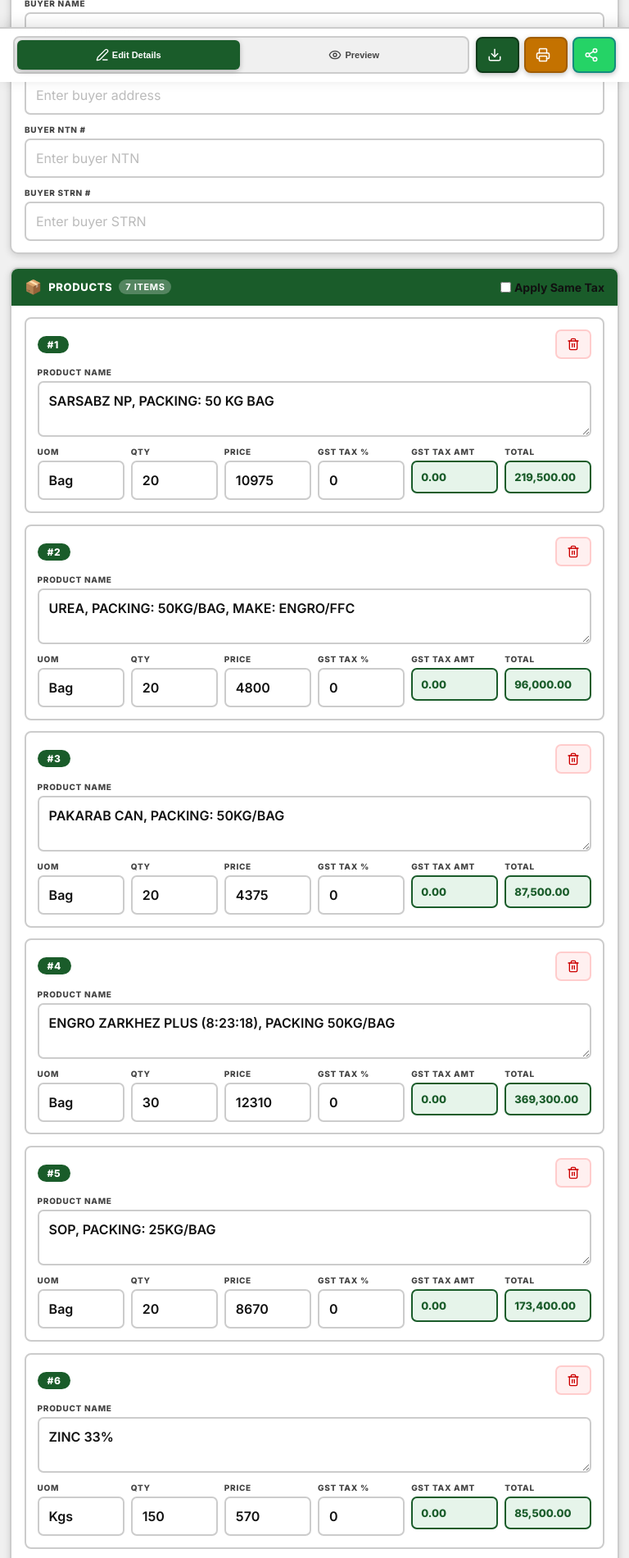
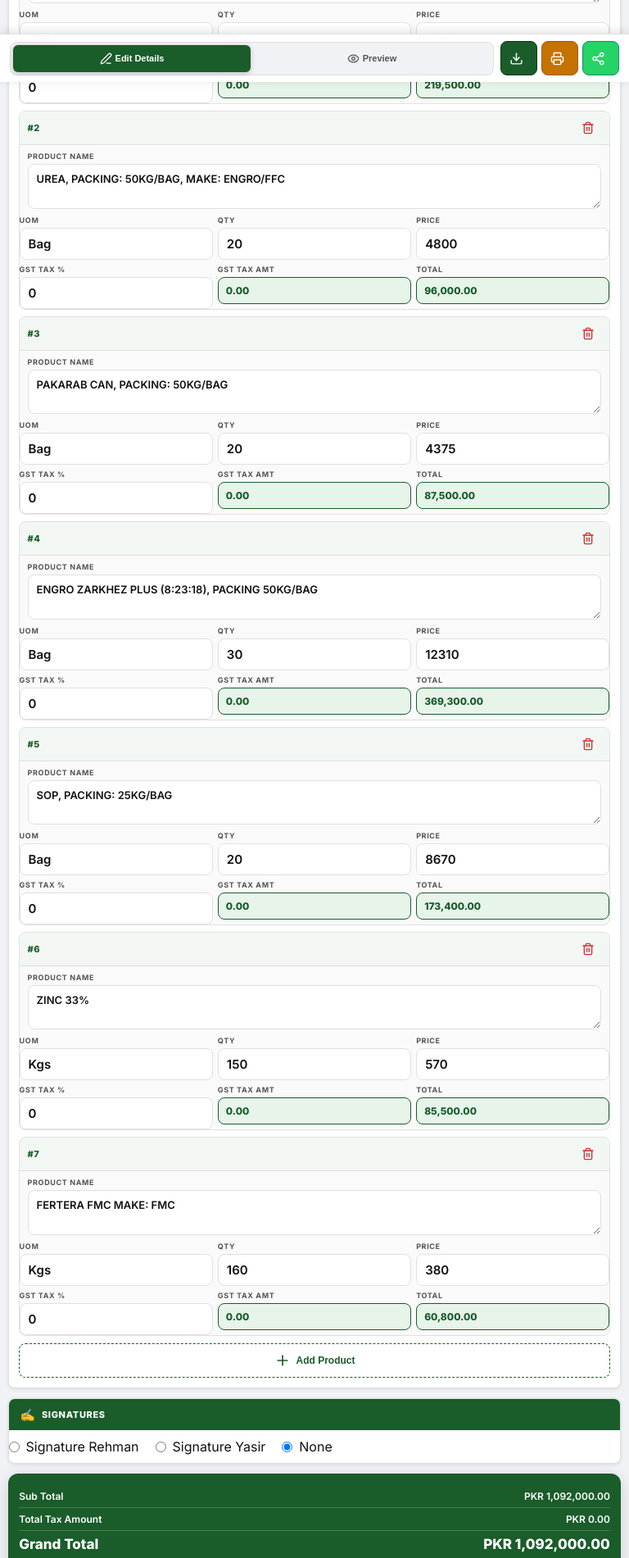
Before and after one commit to ranaaalihaider/Rehman-Agro-Invoice-Generator, a React (Vite) app: page / in a window 768 px wide. Shown: the part 700-2601 px from the top of the page at 82% size. Built offline with nearby package versions, Linux system fonts and the light colour scheme.

Commit message:
Mobile UI redesign: compact professional form layout

```diff
--- a/src/App.jsx
+++ b/src/App.jsx
@@ -265,7 +265,8 @@
                         <Trash2 size={16} />
                       </button>
                     </div>
-                    <div className="field" style={{ marginBottom: '12px' }}>
+                    <div className="product-body">
+                      <div className="field">
                       <label className="field-label">Product Name</label>
                       <textarea
                         className="field-input"
@@ -273,10 +274,11 @@
                         onChange={e => updateProduct(p.id, 'name', e.target.value)}
                         rows={2}
                         placeholder="Enter product description"
-                        style={{ resize: 'vertical', minHeight: '60px' }}
+                        style={{ resize: 'vertical', minHeight: '48px' }}
                       />
                     </div>
-                    <div className="product-meta-grid" style={{ gridTemplateColumns: 'repeat(auto-fit, minmax(100px, 1fr))' }}>
+                    </div>
+                    <div className="product-meta-grid">
                       <div className="field">
                         <label className="field-label">UOM</label>
                         <input className="field-input" type="text" value={p.uom} onChange={e => updateProduct(p.id, 'uom', e.target.value)} />
--- a/src/index.css
+++ b/src/index.css
@@ -8,14 +8,16 @@
   --green-light:  #e6f4ea;
   --amber:        #c47200;
   --amber-dark:   #a05c00;
-  --bg:           #f0f0f0;
+  --bg:           #f0f2f5;
   --white:        #ffffff;
   --black:        #111111;
-  --grey:         #444444;
-  --border:       #cccccc;
-  --radius:       10px;
-  --shadow:       0 2px 8px rgba(0,0,0,.15);
-  --shadow-lg:    0 6px 24px rgba(0,0,0,.18);
+  --grey:         #555555;
+  --border:       #e0e0e0;
+  --border-focus: #1a5c2a;
+  --radius:       12px;
+  --radius-sm:    8px;
+  --shadow:       0 1px 4px rgba(0,0,0,.10);
+  --shadow-lg:    0 4px 20px rgba(0,0,0,.14);
 }
 
 body {
@@ -29,8 +31,8 @@
 .app-header {
   background: var(--green);
   color: var(--white);
-  padding: 1.1rem 1.5rem;
-  box-shadow: 0 3px 12px rgba(0,0,0,.35);
+  padding: 0.9rem 1.25rem;
+  box-shadow: 0 2px 10px rgba(0,0,0,.3);
   position: sticky;
   top: 0;
   z-index: 100;
@@ -41,13 +43,13 @@
   margin: 0 auto;
   display: flex;
   align-items: center;
-  gap: 0.9rem;
+  gap: 0.75rem;
 }
 
 .app-header-icon {
-  background: rgba(255,255,255,.2);
-  border-radius: 8px;
-  padding: 9px;
+  background: rgba(255,255,255,.15);
+  border-radius: 10px;
+  padding: 7px;
   display: flex;
   align-items: center;
   justify-content: center;
@@ -55,7 +57,7 @@
 }
 
 .app-title {
-  font-size: clamp(17px, 4vw, 24px);
+  font-size: clamp(15px, 4vw, 22px);
   font-weight: 800;
   letter-spacing: -0.3px;
   line-height: 1.2;
@@ -63,42 +65,42 @@
 }
 
 .app-subtitle {
-  font-size: 12px;
-  opacity: 0.85;
-  margin-top: 2px;
+  font-size: 11px;
+  opacity: 0.8;
+  margin-top: 1px;
   color: var(--white);
 }
 
 /* ── TOOLBAR ── */
 .toolbar {
   background: var(--white);
-  border-bottom: 3px solid var(--green);
-  padding: 0.6rem 1.5rem;
+  border-bottom: 2px solid var(--green);
+  padding: 0.5rem 1.25rem;
   display: flex;
   align-items: center;
   justify-content: space-between;
   flex-wrap: wrap;
-  gap: 0.75rem;
+  gap: 0.6rem;
   position: sticky;
-  top: 72px;
+  top: 64px;
   z-index: 90;
-  box-shadow: 0 2px 6px rgba(0,0,0,.1);
+  box-shadow: 0 1px 4px rgba(0,0,0,.08);
 }
 
 .toolbar-tabs {
   display: flex;
-  gap: 4px;
+  gap: 3px;
   background: var(--bg);
-  padding: 4px;
+  padding: 3px;
   border-radius: 8px;
-  border: 2px solid var(--border);
+  border: 1.5px solid var(--border);
 }
 
 .tab-btn {
   display: inline-flex;
   align-items: center;
-  gap: 6px;
-  padding: 7px 16px;
+  gap: 5px;
+  padding: 6px 14px;
   border: none;
   border-radius: 6px;
   font-size: 13px;
@@ -114,122 +116,109 @@
 .tab-active {
   background: var(--green) !important;
   color: var(--white) !important;
-  box-shadow: 0 2px 6px rgba(0,0,0,.25);
+  box-shadow: 0 2px 6px rgba(0,0,0,.2);
 }
 
-.toolbar-actions { display: flex; gap: 8px; }
+.toolbar-actions { display: flex; gap: 7px; }
 
 .action-btn {
   display: inline-flex;
   align-items: center;
   justify-content: center;
-  gap: 7px;
-  padding: 8px 16px;
-  border: 2px solid transparent;
+  gap: 6px;
+  padding: 7px 14px;
+  border: 1.5px solid transparent;
   border-radius: 7px;
   font-size: 13px;
-  font-weight: 800;
+  font-weight: 700;
   cursor: pointer;
   transition: all 0.15s;
   color: var(--white);
-  letter-spacing: 0.02em;
 }
 
-.download-btn {
-  background: var(--green);
-  border-color: var(--green-dark);
-  box-shadow: 0 2px 6px rgba(0,0,0,.25);
-}
-.download-btn:hover { background: var(--green-dark); transform: translateY(-1px); }
+.download-btn { background: var(--green); border-color: var(--green-dark); }
+.download-btn:hover { background: var(--green-dark); }
 
-.print-btn {
-  background: var(--amber);
-  border-color: var(--amber-dark);
-  box-shadow: 0 2px 6px rgba(0,0,0,.25);
-}
-.print-btn:hover { background: var(--amber-dark); transform: translateY(-1px); }
+.print-btn { background: var(--amber); border-color: var(--amber-dark); }
+.print-btn:hover { background: var(--amber-dark); }
 
-.whatsapp-btn {
-  background: #25D366;
-  border-color: #128C7E;
-  box-shadow: 0 2px 6px rgba(0,0,0,.25);
-}
-.whatsapp-btn:hover { background: #128C7E; transform: translateY(-1px); }
+.whatsapp-btn { background: #25D366; border-color: #128C7E; }
+.whatsapp-btn:hover { background: #128C7E; }
 
 /* ── MAIN ── */
 .main-content {
   max-width: 900px;
   margin: 0 auto;
-  padding: 1.25rem 1rem 3rem;
+  padding: 1rem 1rem 3rem;
 }
 
 /* ── FORM WRAPPER ── */
-.form-wrapper { display: flex; flex-direction: column; gap: 1rem; }
+.form-wrapper { display: flex; flex-direction: column; gap: 0.75rem; }
 
 /* ── FORM CARDS ── */
 .form-card {
   background: var(--white);
   border-radius: var(--radius);
   box-shadow: var(--shadow);
-  border: 2px solid var(--border);
+  border: 1.5px solid var(--border);
   overflow: hidden;
 }
 
 .form-card-header {
   display: flex;
   align-items: center;
-  gap: 10px;
-  padding: 0.85rem 1.25rem;
+  gap: 8px;
+  padding: 0.7rem 1rem;
   background: var(--green);
 }
 
-.form-card-icon { font-size: 17px; }
+.form-card-icon { font-size: 15px; }
 
 .form-card-title {
-  font-size: 14px;
+  font-size: 12px;
   font-weight: 800;
   color: var(--white);
   display: flex;
   align-items: center;
   gap: 8px;
   text-transform: uppercase;
-  letter-spacing: 0.05em;
+  letter-spacing: 0.06em;
 }
 
 .product-count {
-  font-size: 11px;
+  font-size: 10px;
   font-weight: 700;
   background: rgba(255,255,255,.25);
   color: var(--white);
-  padding: 2px 8px;
+  padding: 1px 7px;
   border-radius: 20px;
 }
 
 .form-grid-2 {
   display: grid;
   grid-template-columns: 1fr 1fr;
-  gap: 1rem;
-  padding: 1.1rem 1.25rem;
+  gap: 0.75rem;
+  padding: 0.9rem 1rem;
 }
 
 @media (max-width: 480px) { .form-grid-2 { grid-template-columns: 1fr; } }
 
 /* ── FIELDS ── */
-.field { display: flex; flex-direction: column; gap: 5px; }
+.field { display: flex; flex-direction: column; gap: 4px; }
 
 .field-label {
-  font-size: 11px;
-  font-weight: 800;
+  font-size: 10px;
+  font-weight: 700;
   color: var(--grey);
   text-transform: uppercase;
   letter-spacing: 0.07em;
 }
 
 .field-input {
-  padding: 10px 12px;
-  border: 2px solid var(--border);
-  border-radius: 7px;
-  font-size: 16px;
+  padding: 9px 11px;
+  border: 1.5px solid var(--border);
+  border-radius: var(--radius-sm);
+  font-size: 15px;
   font-family: 'Inter', sans-serif;
   color: var(--black);
   background: var(--white);
@@ -241,78 +230,84 @@
 .field-input:focus {
   outline: none;
   border-color: var(--green);
-  box-shadow: 0 0 0 3px rgba(26,92,42,.2);
+  box-shadow: 0 0 0 3px rgba(26,92,42,.15);
 }
 
-.field-input::placeholder { color: #bbbbbb; font-weight: 400; }
+.field-input::placeholder { color: #c0c0c0; font-weight: 400; }
 
 /* ── PRODUCT CARDS ── */
 .products-list {
   display: flex;
   flex-direction: column;
-  gap: 0.85rem;
-  padding: 1rem 1.25rem;
+  gap: 0.6rem;
+  padding: 0.75rem 1rem;
 }
 
 .product-card {
-  border: 2px solid var(--border);
-  border-radius: 8px;
-  padding: 1rem;
-  background: var(--white);
+  border: 1.5px solid var(--border);
+  border-radius: var(--radius-sm);
+  background: #fafafa;
+  overflow: hidden;
   transition: border-color 0.15s, box-shadow 0.15s;
 }
 
-.product-card:hover {
+.product-card:focus-within {
   border-color: var(--green);
-  box-shadow: 0 2px 10px rgba(26,92,42,.15);
+  box-shadow: 0 0 0 3px rgba(26,92,42,.08);
 }
 
 .product-card-header {
   display: flex;
   justify-content: space-between;
   align-items: center;
-  margin-bottom: 10px;
+  padding: 8px 10px;
+  background: #f2f7f3;
+  border-bottom: 1px solid var(--border);
 }
 
 .product-number {
-  font-size: 12px;
+  font-size: 11px;
   font-weight: 800;
-  color: var(--white);
-  background: var(--green);
-  padding: 3px 12px;
-  border-radius: 20px;
+  color: var(--green);
   letter-spacing: 0.04em;
 }
 
 .remove-btn {
-  background: #fff0f0;
-  border: 2px solid #ffcccc;
-  border-radius: 7px;
-  color: #cc0000;
-  padding: 5px 10px;
+  background: transparent;
+  border: none;
+  border-radius: 6px;
+  color: #cc3333;
+  padding: 4px 6px;
   cursor: pointer;
   display: flex;
   align-items: center;
-  font-weight: 700;
   transition: all 0.15s;
 }
-.remove-btn:hover { background: #ffcccc; border-color: #cc0000; }
+.remove-btn:hover { background: #ffeeee; }
+
+/* Product body padding */
+.product-body {
+  padding: 10px;
+  display: flex;
+  flex-direction: column;
+  gap: 8px;
+}
 
 .product-meta-grid {
   display: grid;
   grid-template-columns: 1fr 1fr;
-  gap: 10px;
+  gap: 8px;
 }
 
 @media (min-width: 640px) {
-  .product-meta-grid { grid-template-columns: repeat(4, 1fr); }
+  .product-meta-grid { grid-template-columns: repeat(6, 1fr); }
 }
 
 .line-total {
-  padding: 10px 12px;
-  border: 2px solid var(--green);
-  border-radius: 7px;
-  font-size: 14px;
+  padding: 9px 11px;
+  border: 1.5px solid var(--green);
+  border-radius: var(--radius-sm);
+  font-size: 13px;
   font-weight: 800;
   color: var(--green);
   background: var(--green-light);
@@ -321,19 +316,21 @@
 }
 
 .add-product-btn {
-  margin: 0 1.25rem 1.1rem;
-  display: inline-flex;
+  margin: 0 1rem 0.9rem;
+  display: flex;
   align-items: center;
+  justify-content: center;
   gap: 7px;
-  padding: 10px 20px;
-  border: 2px dashed var(--green);
-  border-radius: 8px;
+  padding: 11px;
+  border: 1.5px dashed var(--green);
+  border-radius: var(--radius-sm);
   background: var(--white);
   color: var(--green);
-  font-size: 14px;
-  font-weight: 800;
+  font-size: 13px;
+  font-weight: 700;
   cursor: pointer;
   transition: all 0.15s;
+  width: calc(100% - 2rem);
 }
 .add-product-btn:hover { background: var(--green-light); }
 
@@ -341,31 +338,29 @@
 .summary-card {
   background: var(--green);
   border-radius: var(--radius);
-  padding: 1.25rem;
+  padding: 1.1rem;
   color: var(--white);
   box-shadow: var(--shadow-lg);
-  border: 2px solid var(--green-dark);
 }
 
 .summary-row {
   display: flex;
   justify-content: space-between;
   align-items: center;
-  padding: 8px 0;
-  font-size: 14px;
+  padding: 7px 0;
+  font-size: 13px;
   font-weight: 600;
-  border-bottom: 1px solid rgba(255,255,255,.25);
+  border-bottom: 1px solid rgba(255,255,255,.2);
 }
 
 .grand-total-row {
-  font-size: 20px;
+  font-size: 19px;
   font-weight: 800;
   border-bottom: none;
-  padding-top: 14px;
-  color: var(--white);
+  padding-top: 12px;
 }
 
-.summary-actions { display: flex; gap: 10px; margin-top: 1rem; }
+.summary-actions { display: flex; gap: 8px; margin-top: 0.9rem; }
 
 /* ── PREVIEW WRAPPER ── */
 .preview-wrapper {
@@ -374,16 +369,6 @@
   padding: 1rem 0.5rem;
   overflow-x: auto;
   -webkit-overflow-scrolling: touch;
-}
-
-.invoice-scaler {
-  width: 780px;
-  transform-origin: top left;
-  background: var(--white);
-  box-shadow: var(--shadow-lg);
-  border-radius: 8px;
-  overflow: hidden;
-  border: 2px solid var(--border);
 }
 
 /* ── INVOICE PRINT TEMPLATE ── */
@@ -459,10 +444,9 @@
 @media (max-width: 768px) {
 
   /* Header */
-  .app-header { padding: 0.75rem 1rem; position: sticky; top: 0; z-index: 100; }
-  .app-header-inner { justify-content: flex-start; gap: 0.6rem; }
-  .app-title { font-size: 16px; }
-  .app-subtitle { font-size: 11px; }
+  .app-header { padding: 0.65rem 0.9rem; }
+  .app-title { font-size: 15px; }
+  .app-subtitle { display: none; }
 
   /* Bottom nav toolbar */
   .toolbar {
@@ -471,9 +455,9 @@
     bottom: 0;
     left: 0;
     width: 100%;
-    padding: 0.6rem 1rem calc(0.6rem + env(safe-area-inset-bottom));
-    box-shadow: 0 -3px 16px rgba(0,0,0,0.12);
-    border-top: 2px solid var(--border);
+    padding: 0.5rem 0.75rem calc(0.5rem + env(safe-area-inset-bottom));
+    box-shadow: 0 -2px 12px rgba(0,0,0,.12);
+    border-top: 1.5px solid var(--border);
     border-bottom: none;
     z-index: 999;
     background: rgba(255,255,255,0.97);
@@ -483,109 +467,123 @@
     gap: 0.5rem;
   }
 
-  /* Tabs take left portion */
   .toolbar-tabs {
     flex: 1;
     display: flex;
-    gap: 4px;
+    gap: 3px;
     padding: 3px;
-    border-radius: 8px;
   }
   .tab-btn {
     flex: 1;
     justify-content: center;
-    padding: 10px 6px;
+    padding: 9px 6px;
     font-size: 11px;
     gap: 4px;
   }
-  .tab-btn svg { width: 16px; height: 16px; }
+  .tab-btn svg { width: 15px; height: 15px; }
 
-  /* Action buttons take right portion */
-  .toolbar-actions { flex-shrink: 0; display: flex; gap: 6px; }
+  .toolbar-actions { flex-shrink: 0; display: flex; gap: 5px; }
   .action-btn {
-    padding: 10px 12px;
+    padding: 9px 10px;
     border-radius: 8px;
-    font-size: 0;  /* hide text on small screens */
-    min-width: 44px;
+    font-size: 0;
+    min-width: 42px;
+    min-height: 42px;
+  }
+  .action-btn svg { width: 17px; height: 17px; }
+
+  /* Main content */
+  .main-content { padding: 0.6rem 0.6rem 6rem; }
+
+  /* Form cards */
+  .form-card { border-radius: var(--radius-sm); }
+  .form-card-header { padding: 0.6rem 0.85rem; }
+  .form-card-title { font-size: 11px; }
+
+  .form-grid-2 {
+    grid-template-columns: 1fr 1fr;
+    gap: 0.6rem;
+    padding: 0.7rem 0.85rem;
+  }
+
+  /* Fields */
+  .field-input { font-size: 15px; padding: 9px 10px; }
+  .field-label { font-size: 9px; }
+
+  /* Products */
+  .products-list { padding: 0.6rem 0.75rem; gap: 0.5rem; }
+
+  .product-card-header { padding: 6px 10px; }
+
+  .product-body { padding: 8px 10px; gap: 7px; }
+
+  /* Name textarea compact */
+  .product-body textarea.field-input {
+    min-height: 48px;
+    font-size: 13px;
+    padding: 8px 10px;
+    line-height: 1.4;
+  }
+
+  /* 3-col layout for numeric fields on mobile */
+  .product-meta-grid {
+    grid-template-columns: 1fr 1fr 1fr;
+    gap: 6px;
+  }
+
+  .line-total { font-size: 12px; padding: 8px 9px; }
+
+  .add-product-btn {
+    margin: 0 0.75rem 0.75rem;
+    padding: 10px;
+    font-size: 12px;
+    width: calc(100% - 1.5rem);
+  }
+
+  /* Summary */
+  .summary-card { padding: 0.85rem; }
+  .summary-row { font-size: 12px; padding: 6px 0; }
+  .grand-total-row { font-size: 17px; }
+  .summary-actions {
+    flex-direction: row;
+    flex-wrap: wrap;
+    gap: 7px;
+    margin-top: 0.75rem;
+  }
+  .summary-actions .action-btn {
+    flex: 1;
+    min-width: 80px;
+    font-size: 12px;
+    padding: 11px 8px;
     min-height: 44px;
   }
-  .action-btn svg { width: 18px; height: 18px; }
+  .summary-actions .action-btn svg { width: 15px; height: 15px; }
 
-  /* Main content with bottom nav clearance */
-  .main-content { padding: 0.75rem 0.75rem 7rem; }
-
-  /* Form cards */
-  .form-card { border-radius: 10px; }
-  .form-card-header { padding: 0.8rem 1rem; }
-  .form-card-title { font-size: 13px; }
-
-  /* 2-col grid → 1-col on mobile */
-  .form-grid-2 {
-    grid-template-columns: 1fr;
-    gap: 0.75rem;
-    padding: 0.85rem 1rem;
-  }
-
-  /* Field inputs larger for touch */
-  .field-input { font-size: 16px; padding: 12px; }
-  .field-label { font-size: 10px; }
-
-  /* Products */
-  .products-list { padding: 0.85rem 1rem; gap: 0.85rem; }
-  .product-card { padding: 0.85rem; }
-  .add-product-btn {
-    margin: 0 1rem 1rem;
-    padding: 14px;
-    font-size: 14px;
-    justify-content: center;
-    width: calc(100% - 2rem);
-  }
-
-  /* Product meta: 2-col grid on mobile (UOM+Qty on one row, Price+Total on next) */
-  .product-meta-grid { grid-template-columns: 1fr 1fr; gap: 8px; }
-
-  /* Summary */
-  .summary-card { padding: 1rem; }
-  .summary-row { font-size: 13px; padding: 7px 0; }
-  .grand-total-row { font-size: 18px; }
-  .summary-actions { flex-direction: column; gap: 10px; margin-top: 0.85rem; }
-  .summary-actions .action-btn {
-    width: 100%;
-    font-size: 14px;
-    justify-content: center;
-    padding: 14px;
-    min-height: 48px;
-  }
-  .summary-actions .action-btn svg { width: 18px; height: 18px; }
-
-  /* Invoice preview: scale to fit screen */
+  /* Preview */
   .preview-wrapper {
     padding: 0;
-    margin: 0 -0.75rem;
+    margin: 0 -0.6rem;
     border-radius: 0;
     overflow-x: auto;
     -webkit-overflow-scrolling: touch;
-    background: #e8e8e8;
+    background: #e4e4e4;
   }
 
-  /* Scale invoice down to fit viewport */
   .invoice-container {
     transform-origin: top left;
     transform: scale(0.45);
     width: 780px;
-    margin-bottom: -55%;  /* compensate for scale whitespace */
+    margin-bottom: -55%;
   }
 
-  /* Remove btn bigger touch target */
-  .remove-btn { padding: 8px 12px; }
-
-  /* Line total */
-  .line-total { font-size: 13px; padding: 10px; }
+  .remove-btn { padding: 6px 8px; }
 }
 
 /* Extra small screens */
 @media (max-width: 380px) {
-  .app-title { font-size: 14px; }
-  .tab-btn { font-size: 10px; padding: 9px 4px; }
+  .app-title { font-size: 13px; }
+  .tab-btn { font-size: 10px; padding: 8px 3px; }
   .invoice-container { transform: scale(0.38); margin-bottom: -62%; }
+  .product-meta-grid { grid-template-columns: 1fr 1fr; gap: 5px; }
+  .form-grid-2 { grid-template-columns: 1fr; }
 }
```
Also changed, not shown: 1 other file (tests, documents, lock files or other folders).
